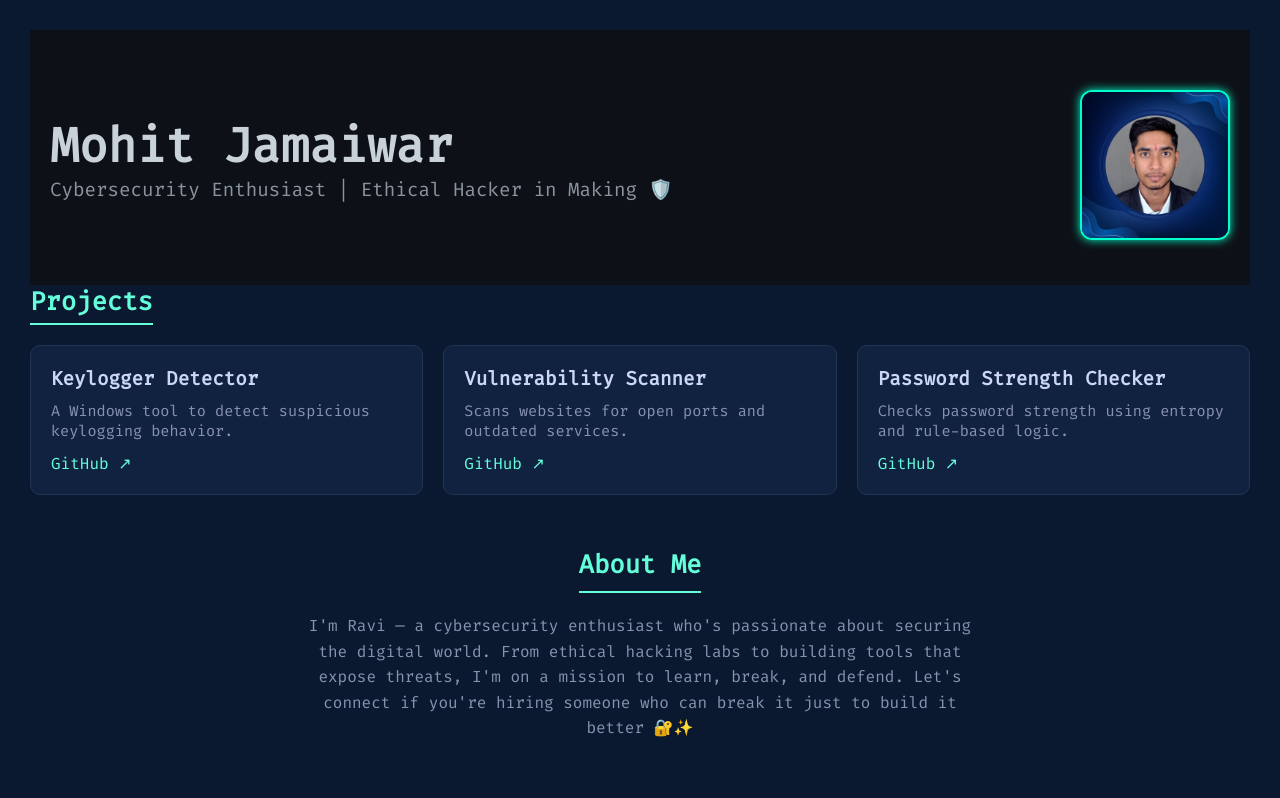
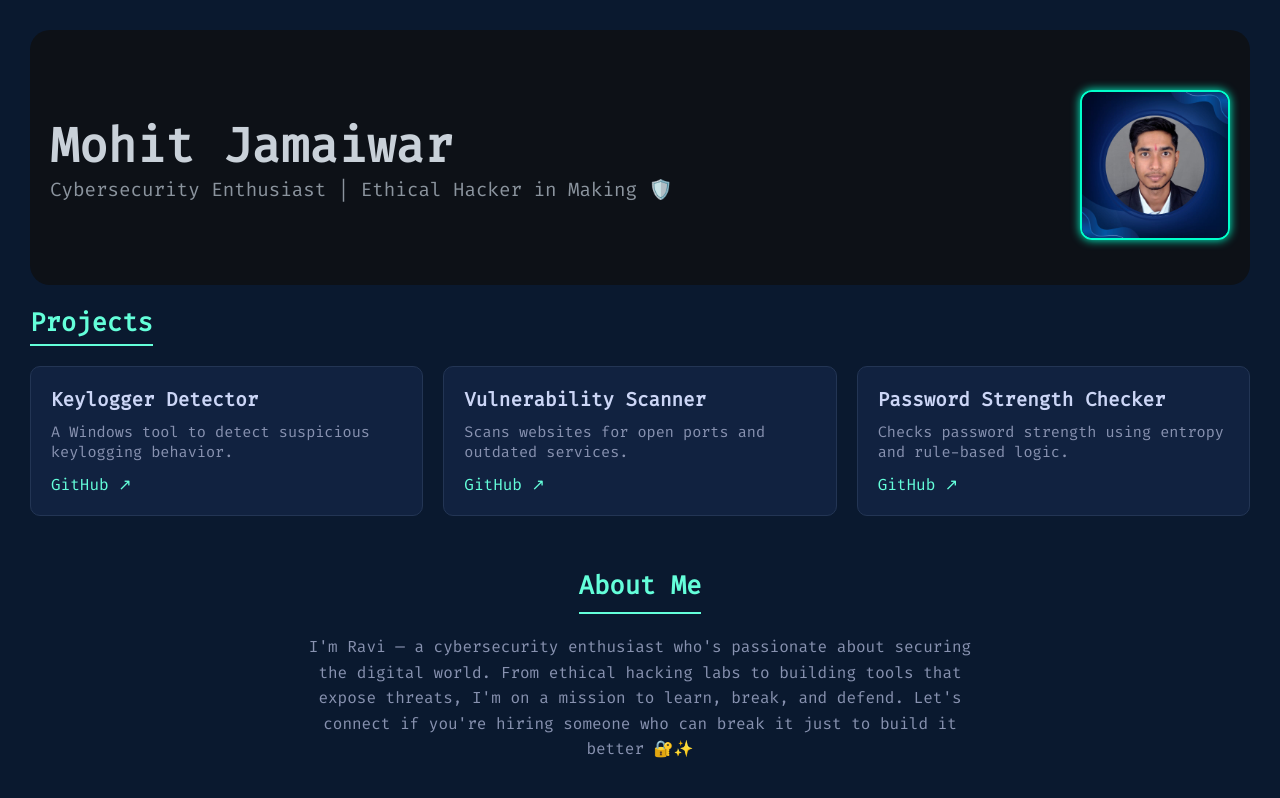
Before and after one commit to moh30092005/mohit-portfolio, a plain HTML site: page index.html in a window 1280 px wide. Shown: the top 798 px of the page. Drawn offline with Linux system fonts and the light colour scheme.

Commit message:
Update index.html

```diff
--- a/index.html
+++ b/index.html
@@ -112,7 +112,7 @@
 </head>
 <body>
 
-<section style="display: flex; justify-content: space-between; align-items: center; padding: 40px 20px; background-color: #0d1117; flex-wrap: wrap;">
+<section style="display: flex; justify-content: space-between; align-items: center; padding: 40px 20px; background-color: #0d1117; flex-wrap: wrap; border-radius: 20px;">
   <div style="flex: 1; min-width: 250px;">
     <h1 style="color: #c9d1d9; font-size: 3em;">Mohit Jamaiwar</h1>
     <p style="color: #8b949e; font-size: 1.2em;">Cybersecurity Enthusiast | Ethical Hacker in Making 🛡️</p>
@@ -121,7 +121,7 @@
     <img src="profile.jpg" alt="My Photo" style="max-width: 150px; border-radius: 12px; border: 2px solid #00ffcc; box-shadow: 0 0 10px #00ffcc;">
   </div>
 </section>
-
+<br>
   <section>
     <h2 class="section-title">Projects</h2>
     <div class="projects">
```
